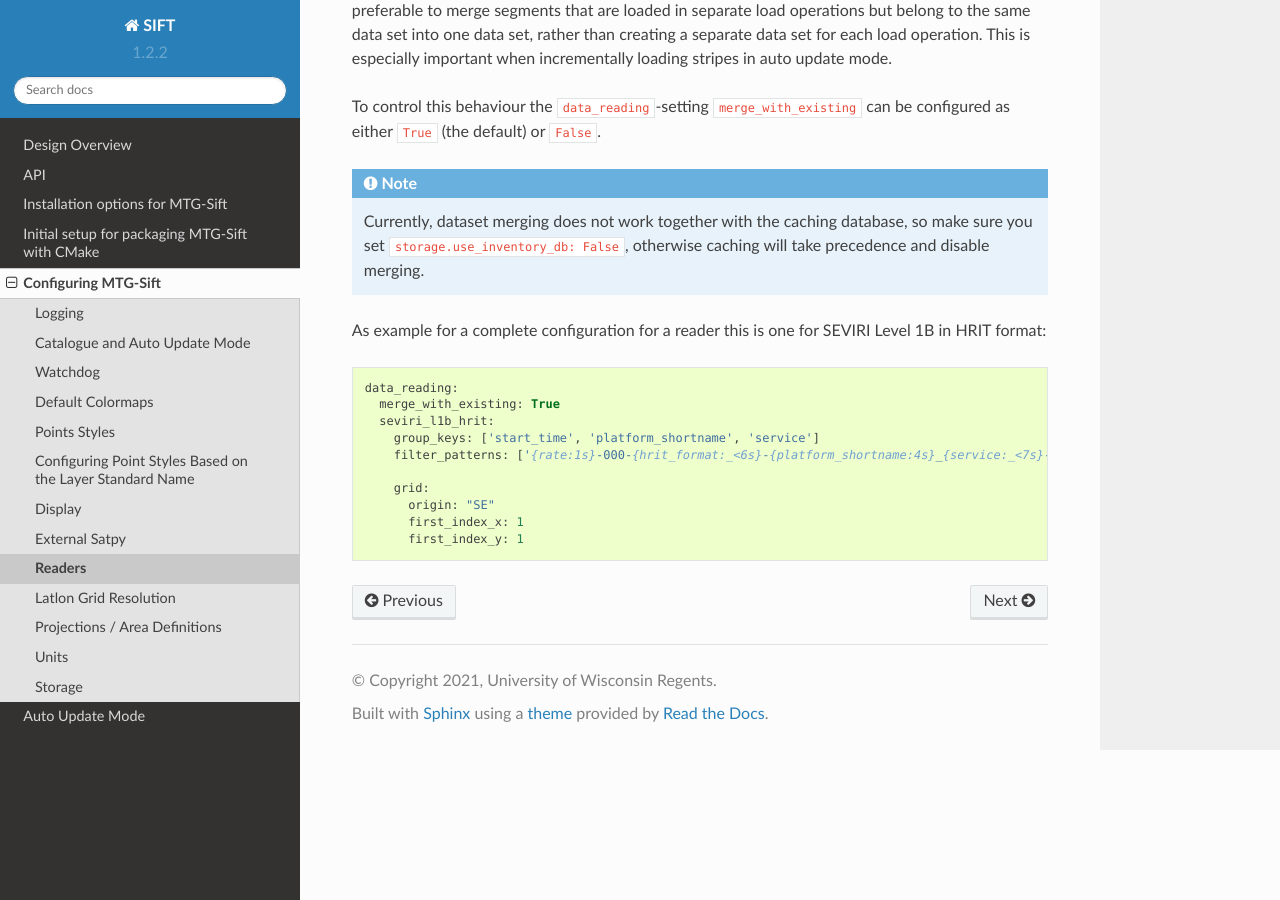
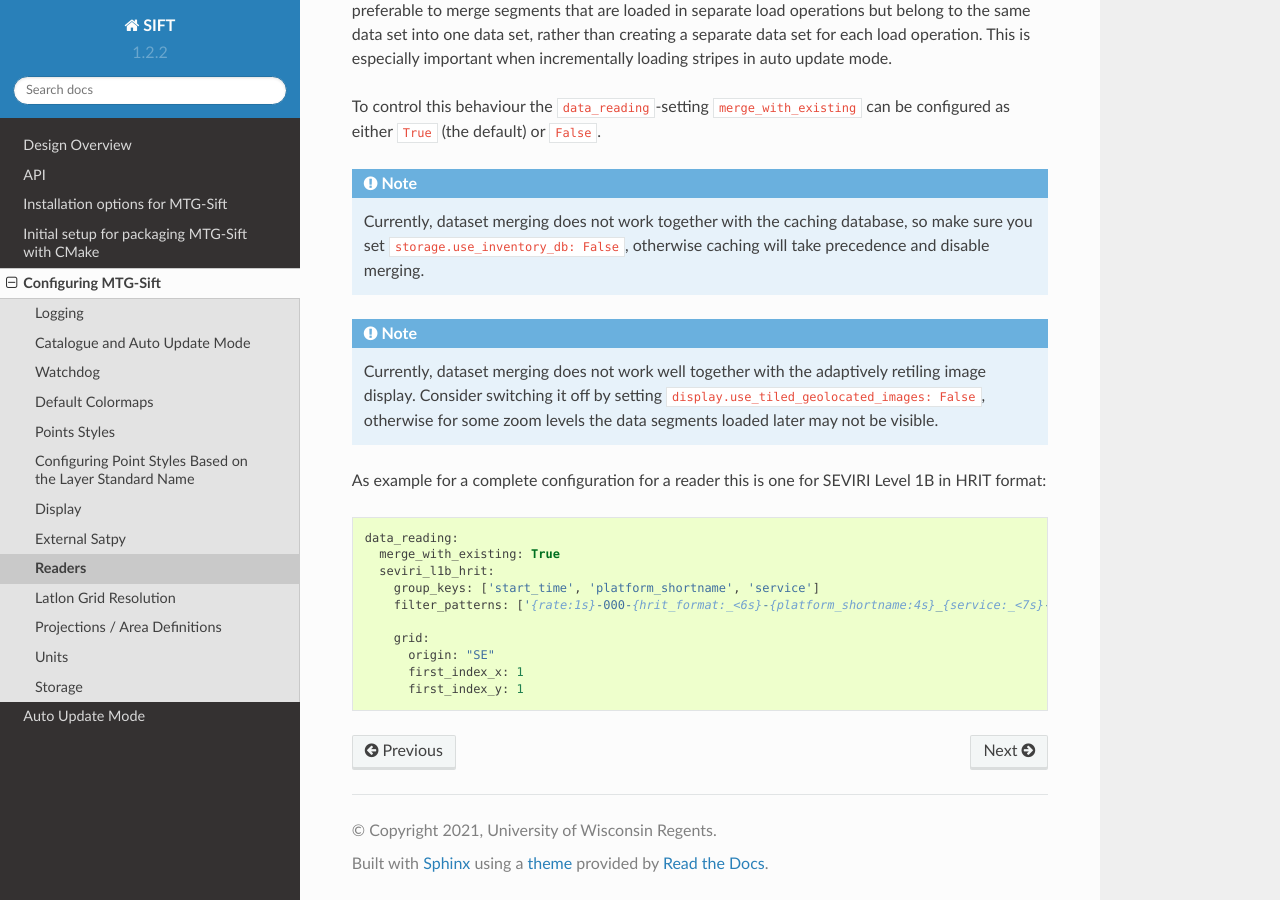
Before and after one commit to ssec/sift, a Sphinx documentation site: the page built from doc/source/configuration-readers.rst, in a window 1280 px wide and 900 px high, scrolled down 895 px. Built offline with Sphinx 7.4.7 and the Read the Docs theme 2.0.0, drawn with Linux system fonts in a browser that asks for light colours.

Commit message:
Document recommendation not to use merging and tiling together

```diff
--- a/doc/source/configuration-readers.rst
+++ b/doc/source/configuration-readers.rst
@@ -48,6 +48,12 @@ can be configured as either ``True`` (the default) or ``False``.
           database, so make sure you set ``storage.use_inventory_db:
           False``, otherwise caching will take precedence and disable merging.
 
+.. note:: Currently, dataset merging does not work well together with the
+	  adaptively retiling image display. Consider switching it off by
+	  setting ``display.use_tiled_geolocated_images: False``, otherwise
+	  for some zoom levels the data segments loaded later may not be
+	  visible.
+
 As example for a complete configuration for a reader this is one for SEVIRI
 Level 1B in HRIT format::
 
```
